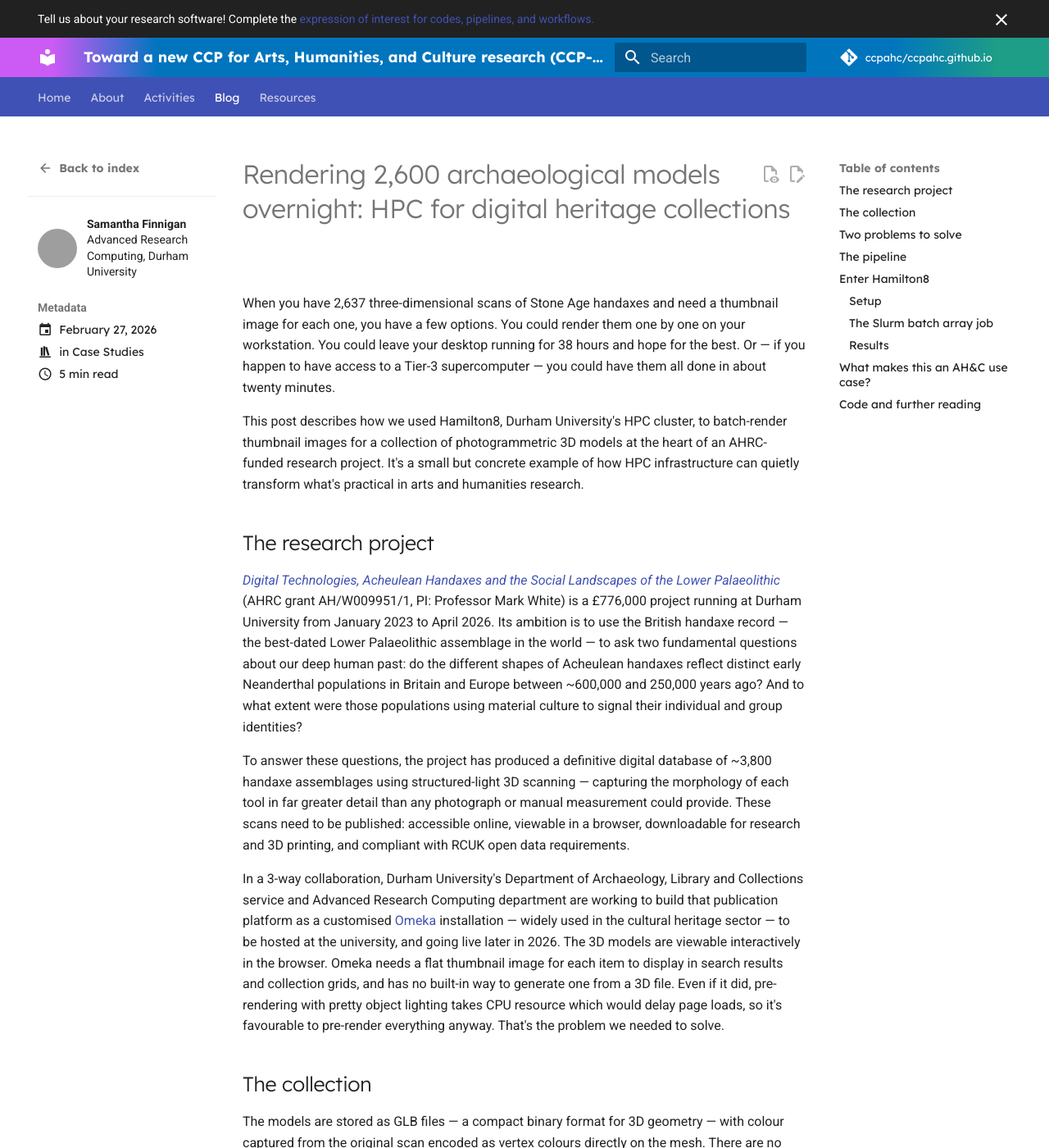
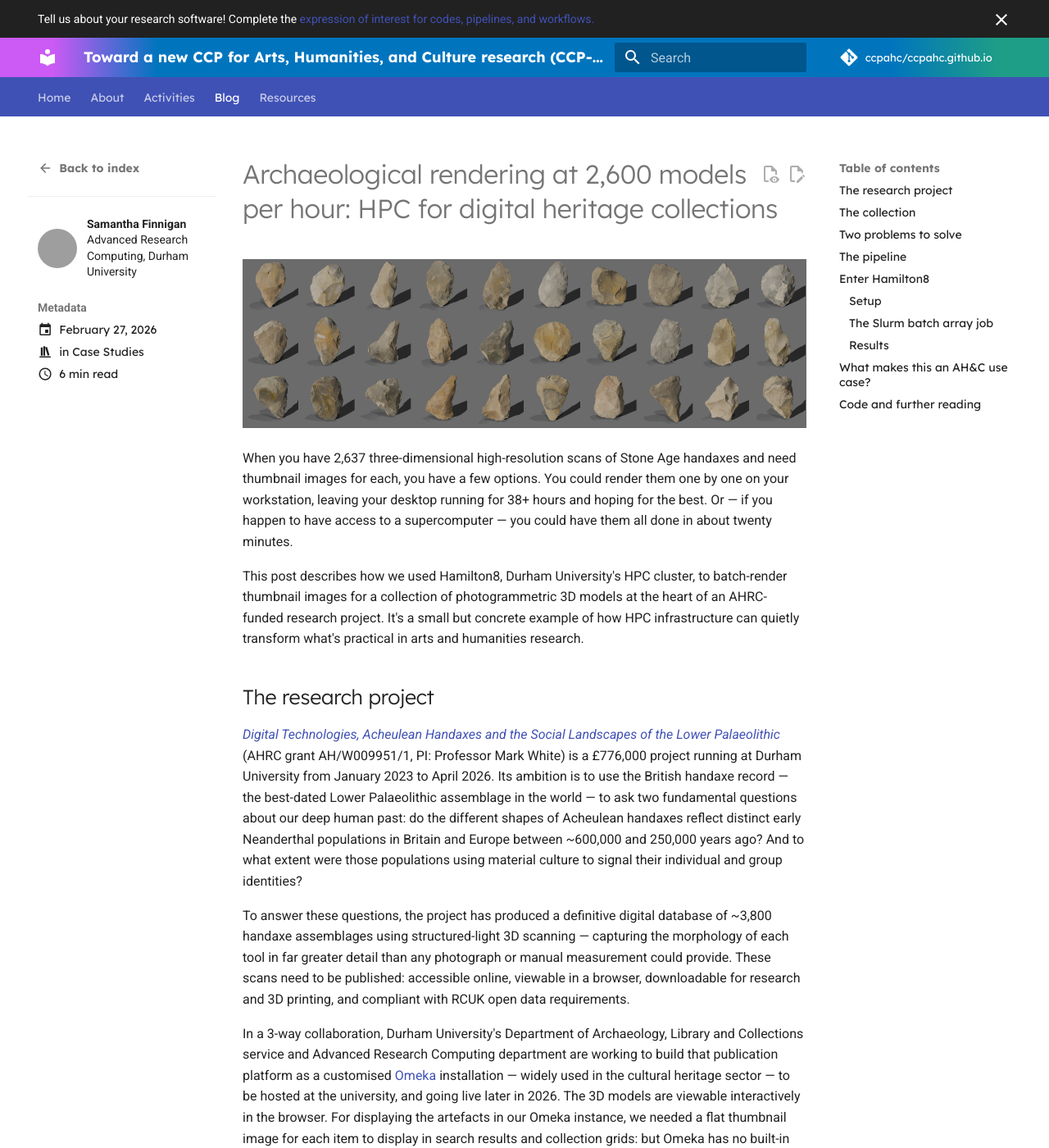
Before and after one commit to ccpahc/ccpahc.github.io, an MkDocs documentation site: the page built from docs/blog/posts/rendering-archaeological-models-hpc.md, in a window 1280 px wide and 1400 px high. Shown: the whole window at 82% size. Built offline with MkDocs 1.6.1 and Material for MkDocs 9.7.7, drawn with Linux system fonts in a browser that asks for light colours; comment, search, counter and statistics services are not loaded; some of the changed text lies outside the part shown; grey boxes are pictures that could not be loaded.

Commit message:
Add header image and update HPC handaxe blog post

````diff
--- a/docs/blog/posts/rendering-archaeological-models-hpc.md
+++ b/docs/blog/posts/rendering-archaeological-models-hpc.md
@@ -12,9 +12,11 @@
   - sjmf
 ---
 
-# Rendering 2,600 archaeological models overnight: HPC for digital heritage collections
+# Archaeological rendering at 2,600 models per hour: HPC for digital heritage collections
 
-When you have 2,637 three-dimensional scans of Stone Age handaxes and need a thumbnail image for each one, you have a few options. You could render them one by one on your workstation. You could leave your desktop running for 38 hours and hope for the best. Or — if you happen to have access to a Tier-3 supercomputer — you could have them all done in about twenty minutes.
+![Rendered 3D models of Stone Age handaxes](img/handaxe_header.png)
+
+When you have 2,637 three-dimensional high-resolution scans of Stone Age handaxes and need thumbnail images for each, you have a few options. You could render them one by one on your workstation, leaving your desktop running for 38+ hours and hoping for the best. Or — if you happen to have access to a supercomputer — you could have them all done in about twenty minutes.
 
 This post describes how we used Hamilton8, Durham University's HPC cluster, to batch-render thumbnail images for a collection of photogrammetric 3D models at the heart of an AHRC-funded research project. It's a small but concrete example of how HPC infrastructure can quietly transform what's practical in arts and humanities research.
 
@@ -24,7 +26,7 @@
 
 To answer these questions, the project has produced a definitive digital database of ~3,800 handaxe assemblages using structured-light 3D scanning — capturing the morphology of each tool in far greater detail than any photograph or manual measurement could provide. These scans need to be published: accessible online, viewable in a browser, downloadable for research and 3D printing, and compliant with RCUK open data requirements.
 
-In a 3-way collaboration, Durham University's Department of Archaeology, Library and Collections service and Advanced Research Computing department are working to build that publication platform as a customised [Omeka](https://omeka.org/) installation — widely used in the cultural heritage sector — to be hosted at the university, and going live later in 2026. The 3D models are viewable interactively in the browser. Omeka needs a flat thumbnail image for each item to display in search results and collection grids, and has no built-in way to generate one from a 3D file. Even if it did, pre-rendering with pretty object lighting takes CPU resource which would delay page loads, so it's favourable to pre-render everything anyway. That's the problem we needed to solve.
+In a 3-way collaboration, Durham University's Department of Archaeology, Library and Collections service and Advanced Research Computing department are working to build that publication platform as a customised [Omeka](https://omeka.org/) installation — widely used in the cultural heritage sector — to be hosted at the university, and going live later in 2026. The 3D models are viewable interactively in the browser. For displaying the artefacts in our Omeka instance, we needed a flat thumbnail image for each item to display in search results and collection grids: but Omeka has no built-in way to generate one from a 3D file. Even if it did, pre-rendering with pretty object lighting takes CPU resource which would delay page loads, so it's favourable to pre-render everything anyway.
 
 ## The collection
 
@@ -47,7 +49,9 @@
 render_thumbs.py  →  <model>_positioned_thumb.png
 ```
 
-On a quad-core desktop, each model takes around 52 seconds end-to-end — positioning (which involves eigendecomposition of the mesh inertia tensor) dominates over the sub-second render. At that rate, 2,637 models would take approximately **38 hours** of wall time, even running all cores in parallel.
+On a quad-core desktop, each model takes around 52 seconds end-to-end. This includes positioning (eigendecomposition of the mesh inertia tensor) and rendering of each model. At that rate, 2,637 models would take approximately **38 hours** of wall time, even running all cores in parallel.
+
+To position each model, we treat the 3D shape like a physical object and ask "_if this were spinning freely in space, what are its natural rotation axes?_" Every 3D shape has three perpendicular axes around which it would spin most stably — like how a rugby ball naturally spins end-over-end rather than tumbling sideways. These axes are called eigenvectors, and finding them is called eigendecomposition. For a handaxe: the longest axis (tip to base) becomes vertical, the flattest axis (the thin dimension) points front-to-back, and the width axis goes left-to-right. Every handaxe ends up oriented the same way regardless of how it was scanned.
 
 ## Enter Hamilton8
 
````
Also changed, not shown: other parts of docs/blog/posts/rendering-archaeological-models-hpc.md (+2 -2 lines), docs/blog/posts/img/handaxe_header.png (added).
